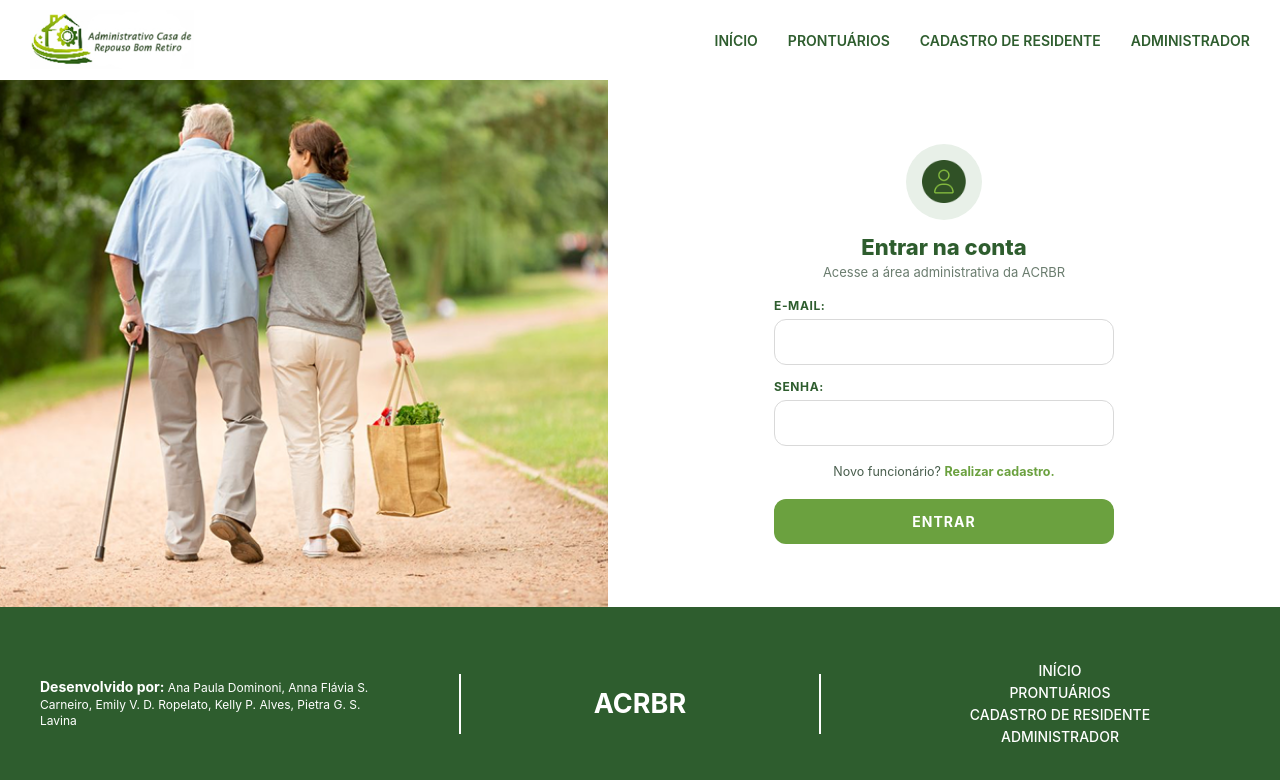
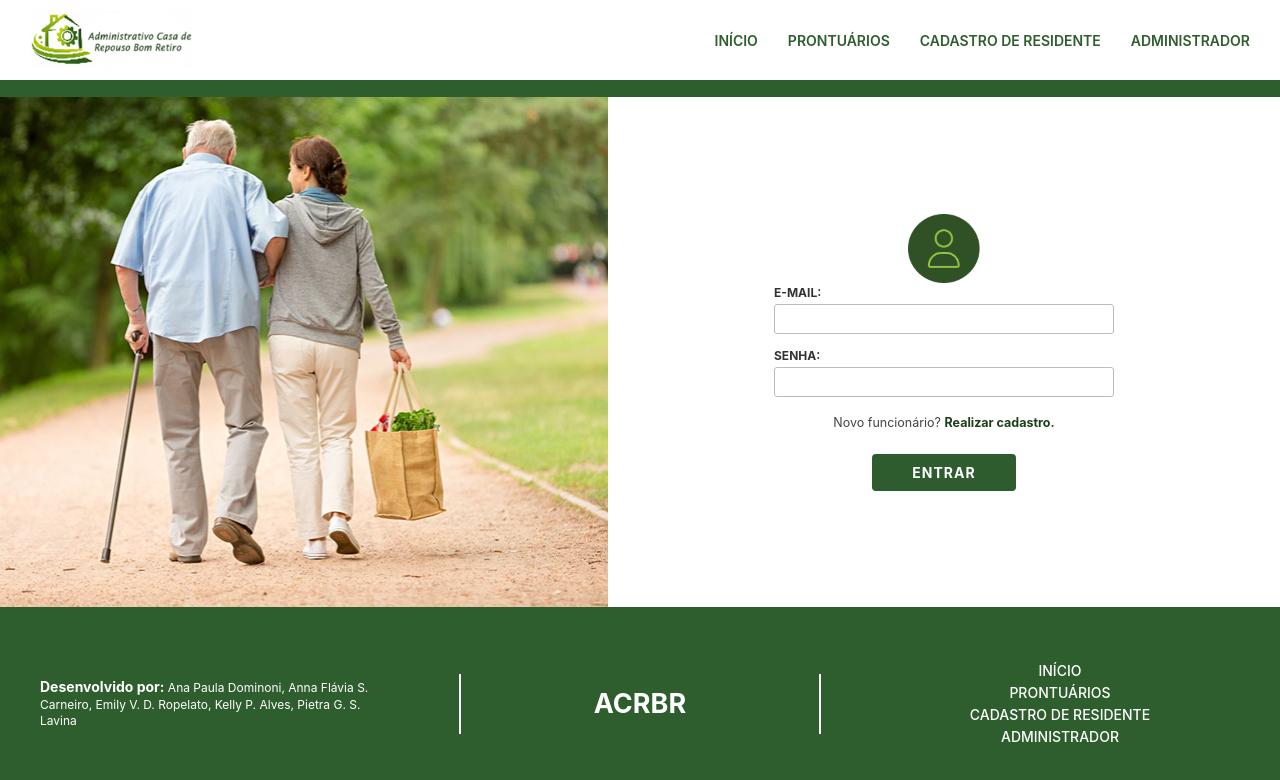
Before and after one commit to Adm-Casa-de-Repouso-Bom-Retiro/ACRBR-FRONTEND, a Vue app: page /login in a window 1280 px wide. Shown: the top 780 px of the page. Built offline with nearby package versions, Linux system fonts and the light colour scheme.

Commit message:
feat: enhance LoginView layout for mobile interface and add visual elements

```diff
--- a/src/views/LoginView.vue
+++ b/src/views/LoginView.vue
@@ -1,5 +1,6 @@
 <template>
   <div class="login-page">
+    <div class="login-line"></div>
     <main class="main-content">
       <div class="photo-side">
         <img :src="telaLogin" alt="Cuidadora com idoso" class="photo-img" />
@@ -168,7 +169,7 @@ async function handleLogin() {
 .msg-erro {
   color: var(--erro);
   font-size: 13px;
-  margin-bottom: 12px;
+  margin-bottom: 10px;
 }
 
 .login-form {
@@ -271,6 +272,12 @@ async function handleLogin() {
 
 /* ── DESKTOP: layout com foto ───────────────────────── */
 @media (min-width: 768px) {
+  .login-line {
+    width: 100%;
+    height: 1.3vw;
+    background: #2e5d2e;
+  }
+
   .main-content {
     height: calc(100vh - 140px);
     min-height: 0;
@@ -311,5 +318,69 @@ async function handleLogin() {
     box-shadow: none;
     padding: 0;
   }
+
+  /* Título e subtítulo são exclusivos da interface mobile. */
+  .login-titulo,
+  .login-sub {
+    display: none;
+  }
+
+  /* Avatar no tamanho do original: ícone solto, sem círculo. */
+  .avatar-circle {
+    width: auto;
+    height: auto;
+    background: transparent;
+    border-radius: 0;
+    margin-bottom: 0;
+  }
+
+  .avatar-img {
+    width: 72px;
+    height: 72px;
+    display: flex;
+  }
+
+  .form-label {
+    color: #333333;
+    letter-spacing: normal;
+    margin-bottom: 4px;
+  }
+
+  .form-input {
+    height: 30px;
+    border-color: #bbbbbb;
+    border-radius: 3px;
+    padding: 0 8px;
+    font-size: 13px;
+    color: #333333;
+    transition: border-color 0.2s;
+  }
+
+  .form-input:focus {
+    border-color: #2e5c2e;
+    box-shadow: none;
+  }
+
+  .signup-text {
+    color: #444444;
+    margin-bottom: 1.5rem;
+  }
+
+  .signup-link {
+    color: #1a3f1a;
+  }
+
+  .btn-entrar {
+    width: auto;
+    padding: 10px 40px;
+    border-radius: 4px;
+    background: #2e5c2e;
+    transition: background 0.2s;
+  }
+
+  .btn-entrar:hover:not(:disabled) {
+    background: #1e3e1e;
+    transform: none;
+  }
 }
 </style>
```
